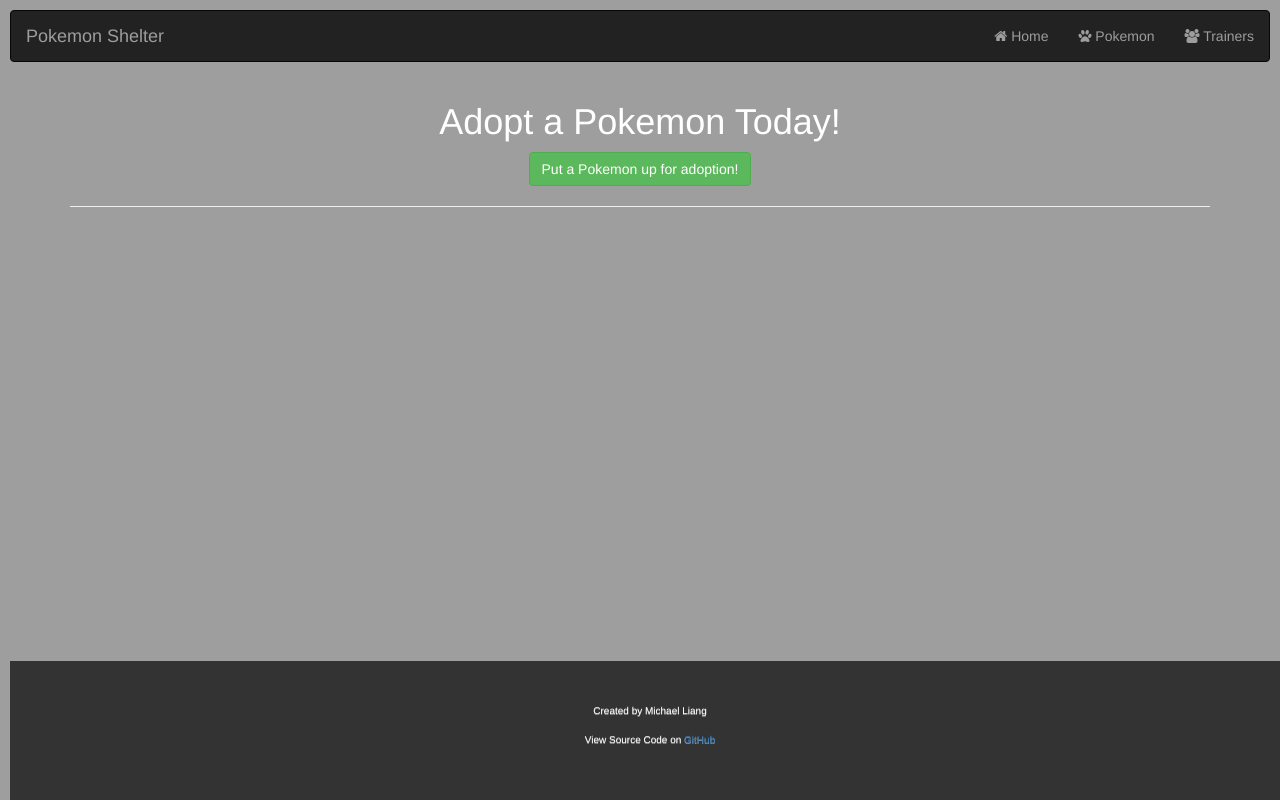
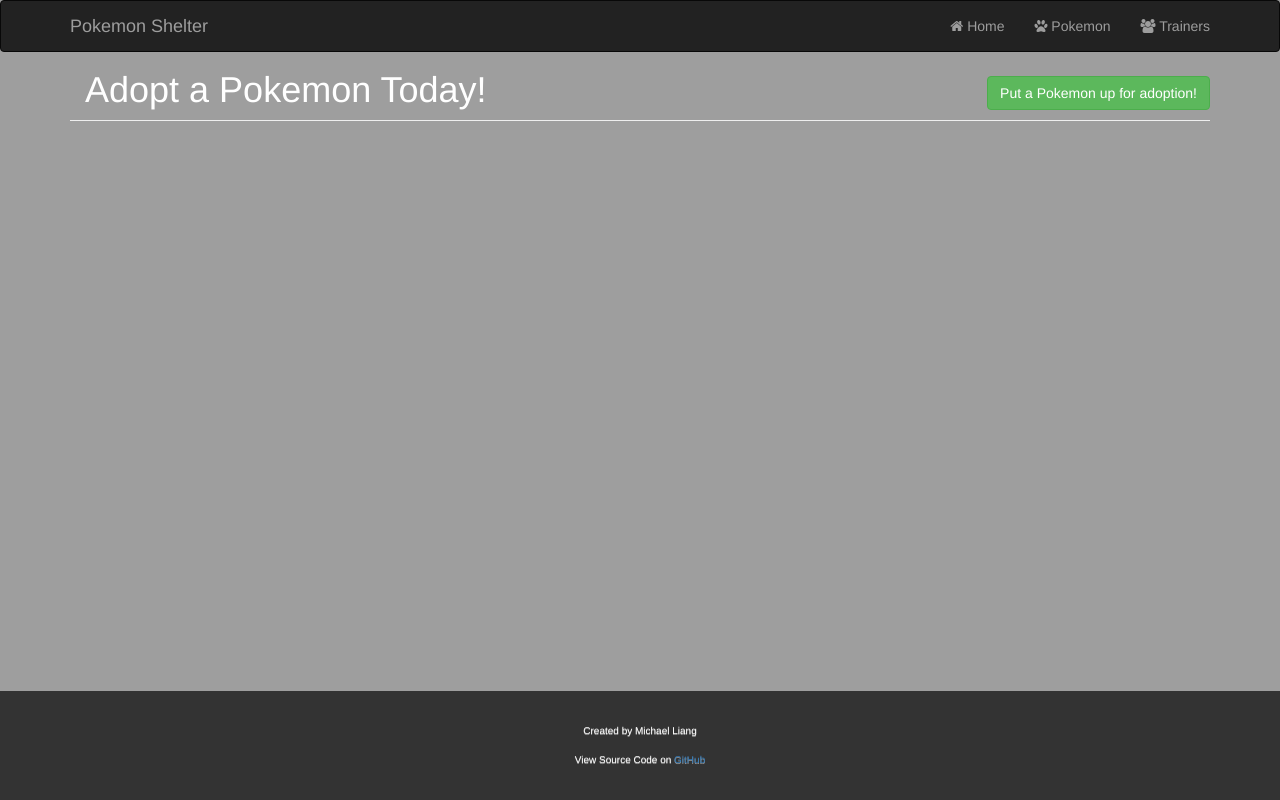
Before and after one commit to mpliang/Pokemon-Shelter, a website: page index.html at #/animals in a window 1280 px wide. Drawn offline with Linux system fonts and the light colour scheme; no server answers.

Commit message:
styling update

```diff
--- a/index.html
+++ b/index.html
@@ -67,7 +67,7 @@
   <body ng-controller="mainController">
     <header>
       <nav class="navbar navbar-inverse">
-        <div class="container-fluid">
+        <div class="container">
           <div class="navbar-header">
             <a class="navbar-brand" ui-sref="home">Pokemon Shelter</a>
           </div>
--- a/src/pages/animals.html
+++ b/src/pages/animals.html
@@ -1,6 +1,12 @@
 <div class="container">
-  <h1>Adopt a Pokemon Today!</h1>
-  <a class="btn btn-success" ui-sref="add">Put a Pokemon up for adoption!</a>
+  <div class="row pageHeading">
+    <div class="col-sm-6 heading">
+      <h1>Adopt a Pokemon Today!</h1>
+    </div>
+    <div class="col-sm-3 col-md-offset-3 add">
+      <a class="btn btn-success" ui-sref="add">Put a Pokemon up for adoption!</a>
+    </div>
+  </div>
   <hr>
 
   <!-- <p>{{ message }}</p> -->
--- a/style.css
+++ b/style.css
@@ -1,3 +1,4 @@
+
 body {
   font: 14px 'Helvetica Neue', Helvetica, Arial, sans-serif;
   line-height: 1.4em;
@@ -11,12 +12,25 @@
   font-weight: 300;
   padding: 10px;
   min-height: 400px;
+  margin-top: 40px;
   margin-bottom: 150px;
   clear: both;
 }
 
+.navbar {
+  position: fixed;
+  width: 100%;
+  left: 0;
+  top: 0;
+  z-index: 100;
+}
+
 .container {
   text-align: center;
+}
+
+.container.show {
+  margin-top: 40px;
 }
 
 #thumbnail {
@@ -28,14 +42,15 @@
 }
 
 .showThumbnail {
-  margin-left: 10px;
-  margin-right: 10px;
+  margin-left: auto;
+  margin-right: auto;
   vertical-align: middle;
   background: white;
   color: black;
   height: 35rem;
-  width: 40rem;
+  width: auto;
   padding: 10px;
+  margin-bottom: 10px;
 }
 
 .thumbnail {
@@ -46,6 +61,34 @@
   width: 35rem;
 }
 
+.pageHeading {
+  width: 100%;
+  position: relative;
+  display: inline-block;
+  text-align: left;
+}
+
+.pageHeading h1 {
+  margin-bottom: 0px;
+}
+
+.add {
+  text-align: right;
+  position: absolute;
+  bottom: 0;
+  right: 0;
+  padding: 0px;
+}
+
+hr {
+  margin-top: 5px;
+}
+
+.showTrainer .thumbnail{
+  position: fixed;
+  height: auto;
+  width: 25rem;
+}
 #splash {
   width: 70%;
   height: 50%;
@@ -56,14 +99,16 @@
 }
 
 footer {
-  margin-top: 50px;
+  margin-left: auto;
+  margin-right: auto;
   background-color: #333;
   width: 100%;
   bottom: 0;
   position: fixed;
-  padding-top: 40px;
-  padding-bottom: 40px;
+  padding-top: 30px;
+  padding-bottom: 20px;
   font-size: 10px;
   text-shadow: 0 1px 0 rgba(255, 255, 255, 0.5);
   text-align: center;
+  left: 0;
 }
```
Also changed, not shown: src/pages/show.html (+6 -5 lines), src/pages/trainers.html (+16 -8 lines).
